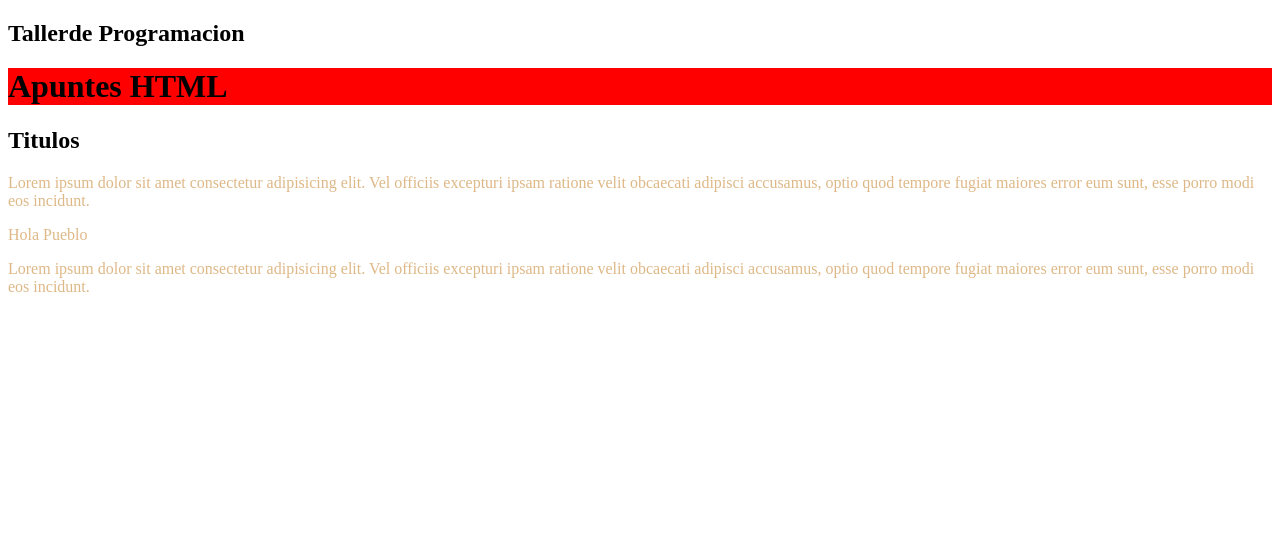
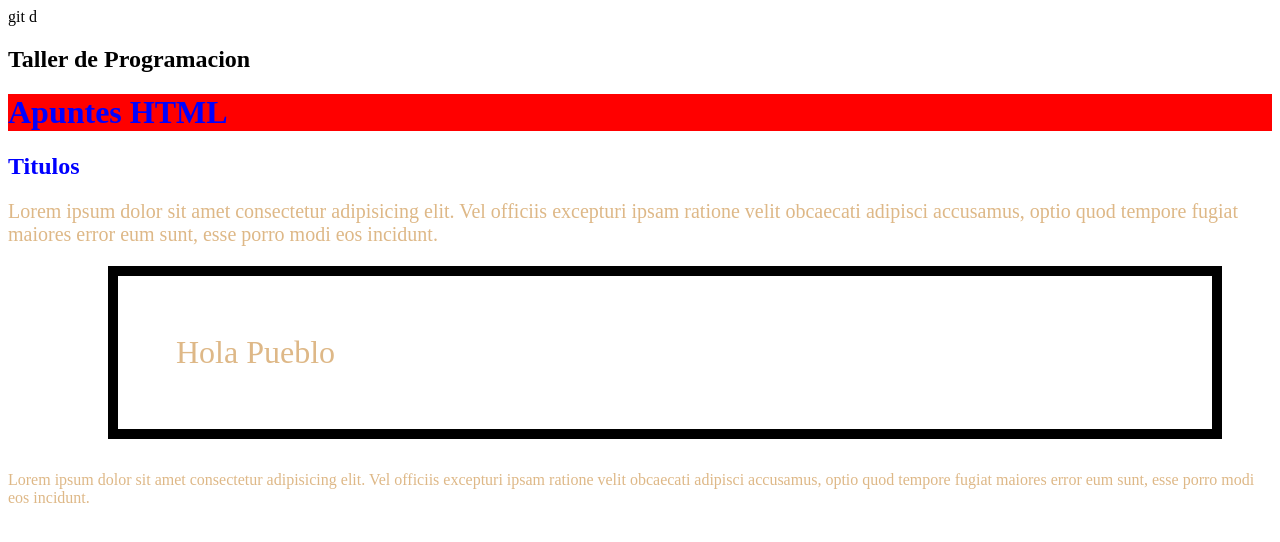
Before and after one commit to DennisPaz510/Mi-primer-proyecto, a plain HTML site: page index.html in a window 1280 px wide. Drawn offline with Linux system fonts and the light colour scheme.

Commit message:
ultimo commit

```diff
--- a/index.html
+++ b/index.html
@@ -7,8 +7,8 @@
   <title>Apuntes HTML</title>
 </head>
 <body>
-  <header>
-    <h2>Tallerde Programacion</h2>
+  <header>git d
+    <h2>Taller de Programacion</h2>
   </header>
   <h1 class="red text-blue">Apuntes HTML</h1>
   <h2 class = "text-blue">Titulos</h2>
--- a/styless.css
+++ b/styless.css
@@ -3,21 +3,21 @@
     background: red;
     size: 24px;
 }
-.text
+.text-blue
 {
     color:blue;
 }
-.descripcion
-{
-    font-size:16px;
+.descripcion{
+    font-size: 20px;
 }
-
-p
-{
- color: burlywood
+p{
+    color: burlywood;
 }
-
-#titulo
-{
-    font-size :45 px;
+#titulo{
+    font-size: 32px;
 }
+.pueblo{
+    border: solid 10px black;
+    padding: 58px;
+    margin: 20px 50px 32px 100px;
+}
```
